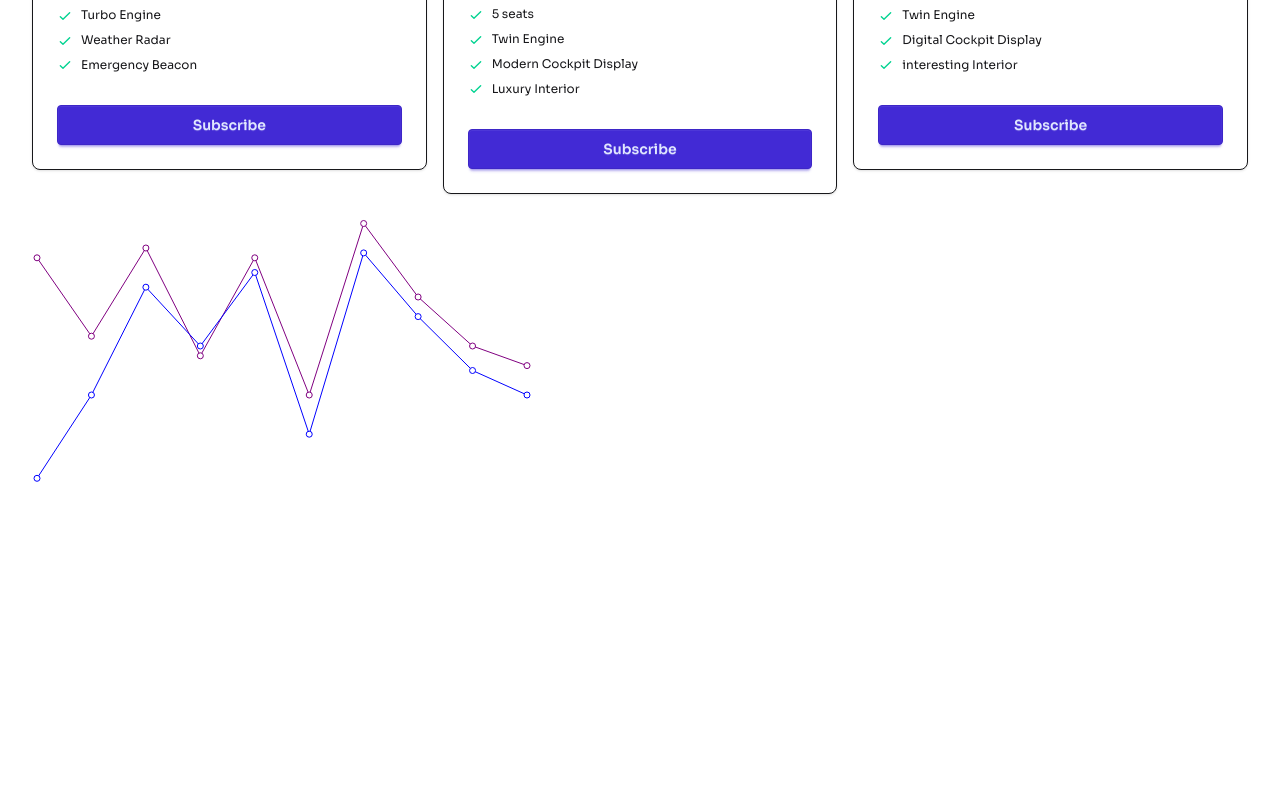
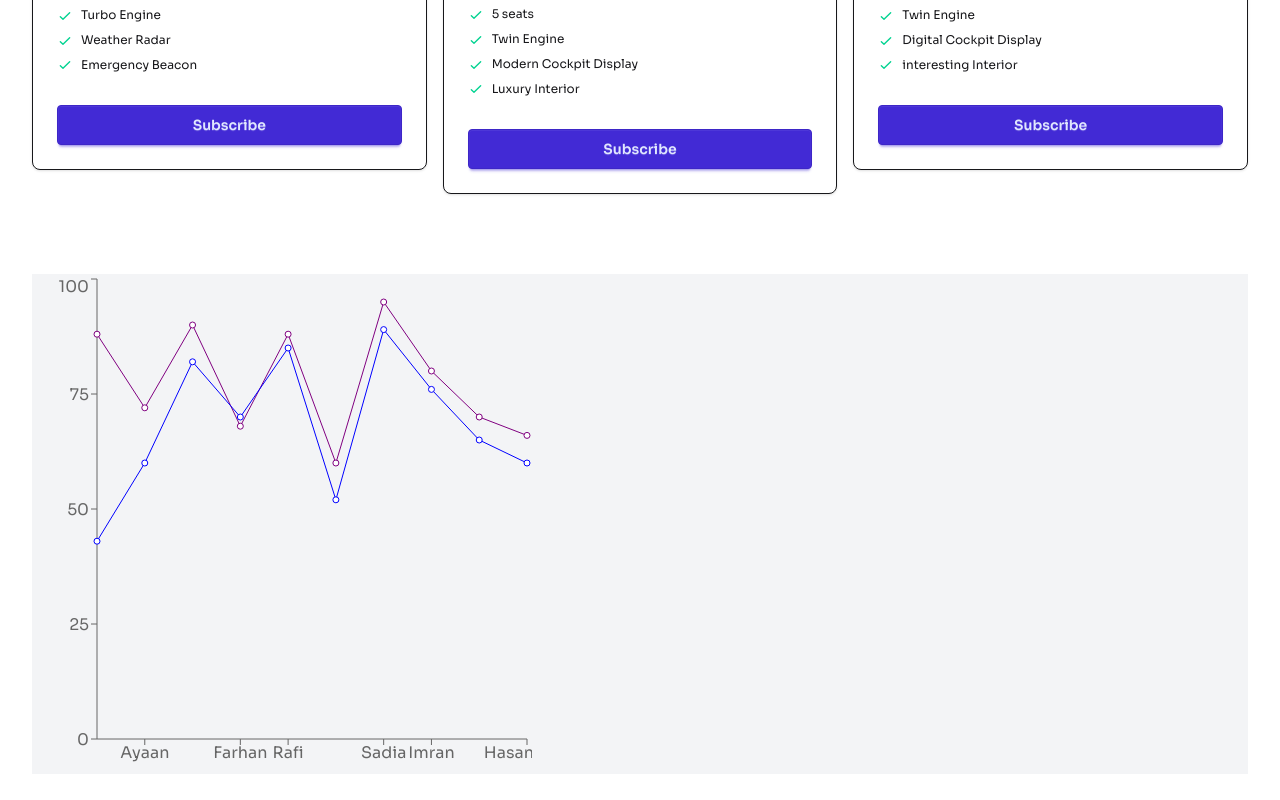
Before and after one commit to developerTamanna/module-44-react, a React (Vite) app: page / in a window 1280 px wide. Shown: the part 608-1408 px from the top of the page. Before the commit the page ends 1334 px from the top, so only its background shows below. Built offline with nearby package versions, Linux system fonts and the light colour scheme.

Commit message:
chart xaxis y axis

```diff
--- a/src/components/DaisyPricing/ResultChart/ResultChat.jsx
+++ b/src/components/DaisyPricing/ResultChart/ResultChat.jsx
@@ -1,5 +1,5 @@
 import React from 'react';
-import { Line, LineChart } from 'recharts';
+import { Line, LineChart, XAxis, YAxis } from 'recharts';
 
 const resultData = [
     {
@@ -79,9 +79,10 @@ const resultData = [
 
 const ResultChat = () => {
     return (
-        <div>
+        <div className='mt-20 bg-gray-100'>
             <LineChart width={500} height={500} data={resultData}>
-
+              <XAxis dataKey={'name'}></XAxis>
+              <YAxis></YAxis>
             <Line dataKey="math" stroke='purple'></Line>
             <Line dataKey={'chemistry' } stroke="blue"></Line>
             </LineChart>
```
